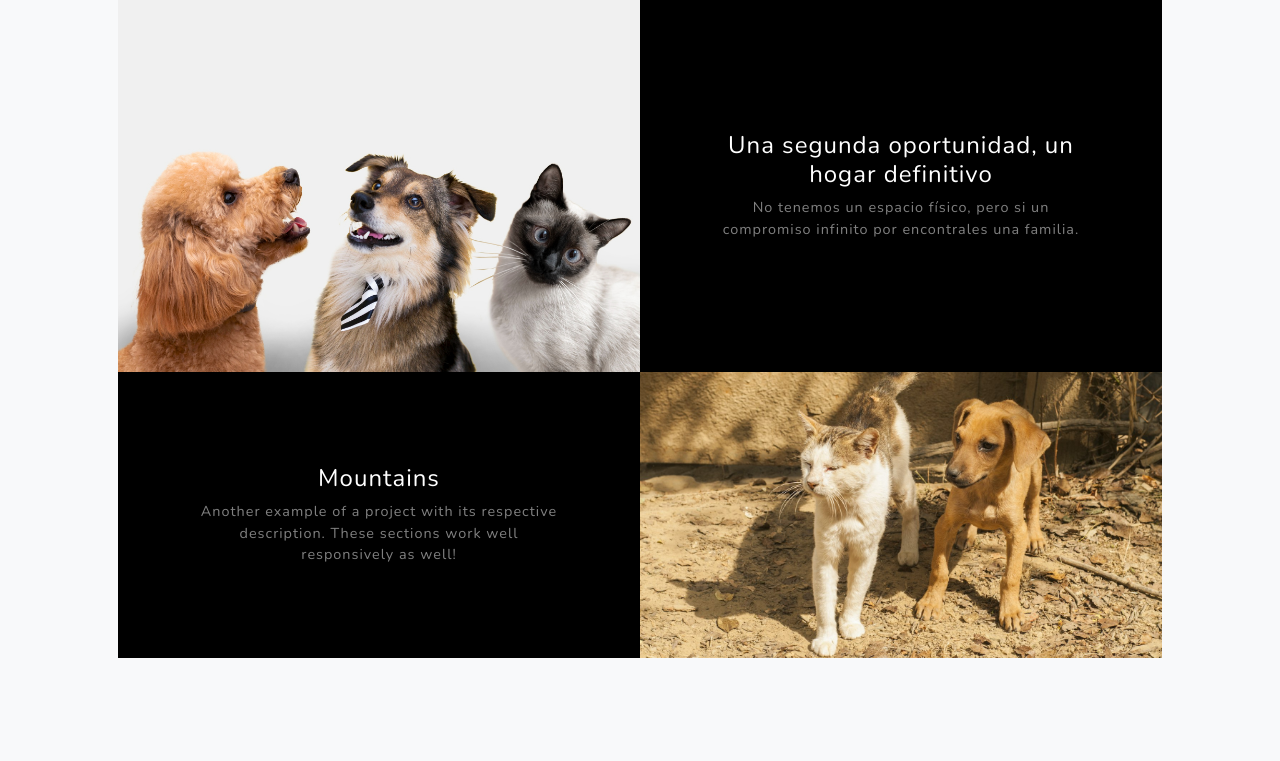
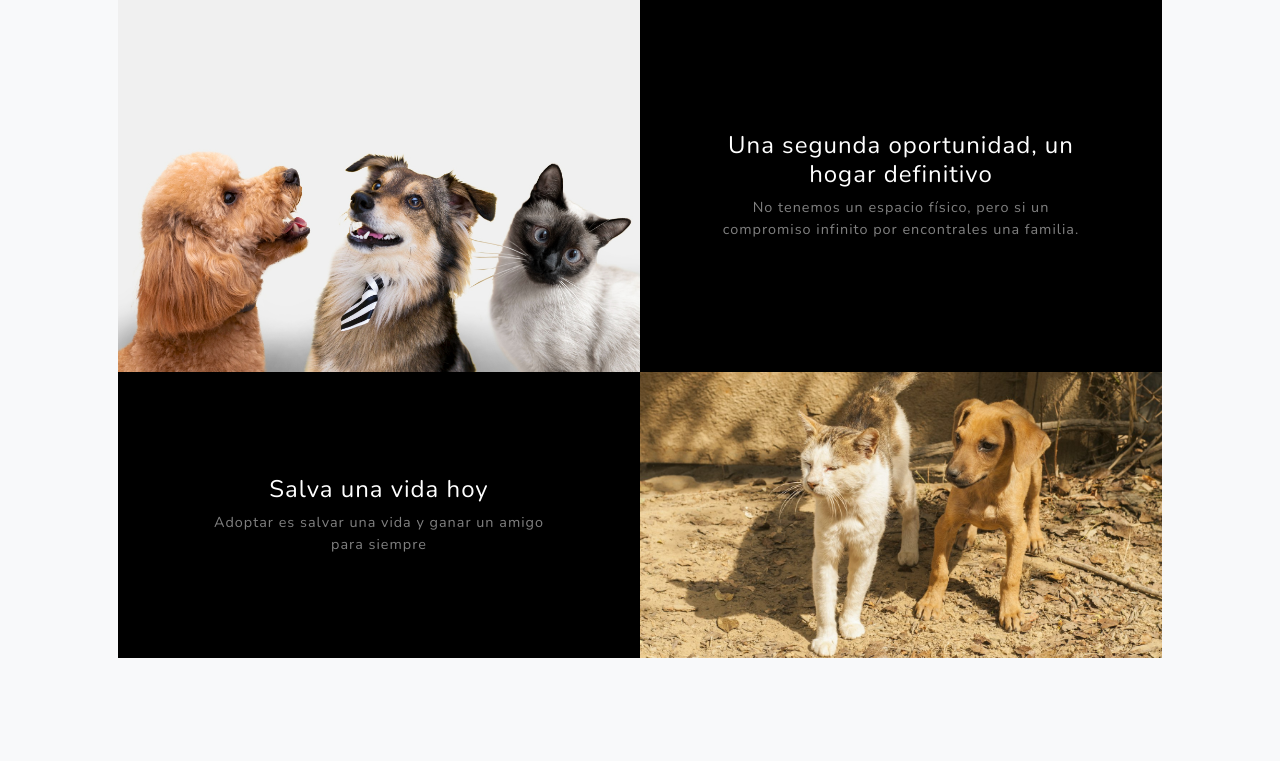
Before and after one commit to luisalvarezAM/Adopta-PETCienega, a PHP site: page / in a window 1280 px wide. Shown: the part 2166-2927 px from the top of the page. Run offline with PHP 8.4, Linux system fonts and the light colour scheme.

Commit message:
Actualizaciones en diseño

```diff
--- /dev/null
+++ b/cerrar_sesion.php
@@ -0,0 +1,5 @@
+<?php
+session_start();
+session_destroy();
+header("location: /adoptapetcienega/");
+?>
--- a/css/PublicarMascotas.css
+++ b/css/PublicarMascotas.css
@@ -14,8 +14,8 @@ body {
 }
 
 .form-container {
-    width: 90%;
-    max-width: 600px;
+    width: 100%;
+    max-width: 700px;
     background-color: #ffffff;
     padding: 2rem;
     border-radius: 8px;
--- a/css/adoptaindex.css
+++ b/css/adoptaindex.css
@@ -50,3 +50,9 @@
 main > .container{
   padding: 30px 0;
 }
+.formato-imagen{
+  width: 430px; /* Ajusta a la medida deseada */
+  height: 430px; /* Ajusta a la medida deseada */
+  object-fit: cover; /* Para recortar sin distorsionar */
+  border-radius: 10px; /* Bordes redondeados */
+}
--- a/index.php
+++ b/index.php
@@ -141,11 +141,9 @@ if ($_SERVER["REQUEST_METHOD"] == "POST") {
                     <div class="bg-black text-center h-100 project">
                         <div class="d-flex h-100">
                             <div class="project-text w-100 my-auto text-center text-lg-right">
-                                <h4 class="text-white">Mountains</h4>
-                                <p class="mb-0 text-white-50">Another
-                                    example of a project with its respective
-                                    description. These sections work well
-                                    responsively as well!</p>
+                                <h4 class="text-white">Salva una vida hoy</h4>
+                                <p class="mb-0 text-white-50">Adoptar es salvar una vida
+                                    y ganar un amigo para siempre</p>
                             </div>
                         </div>
                     </div>
```
Also changed, not shown: adopta/PublicarMascota.php (+15 -9 lines), adopta/index.php (+10 -4 lines), adopta/fotos/672a242c7d558-LOGO ADOPTA.jpg (added), adopta/fotos/672a248361986-gato.jpg (added), adopta/fotos/672a24c5d6eba-FB_IMG_1583591017833_Original.JPG (added).
